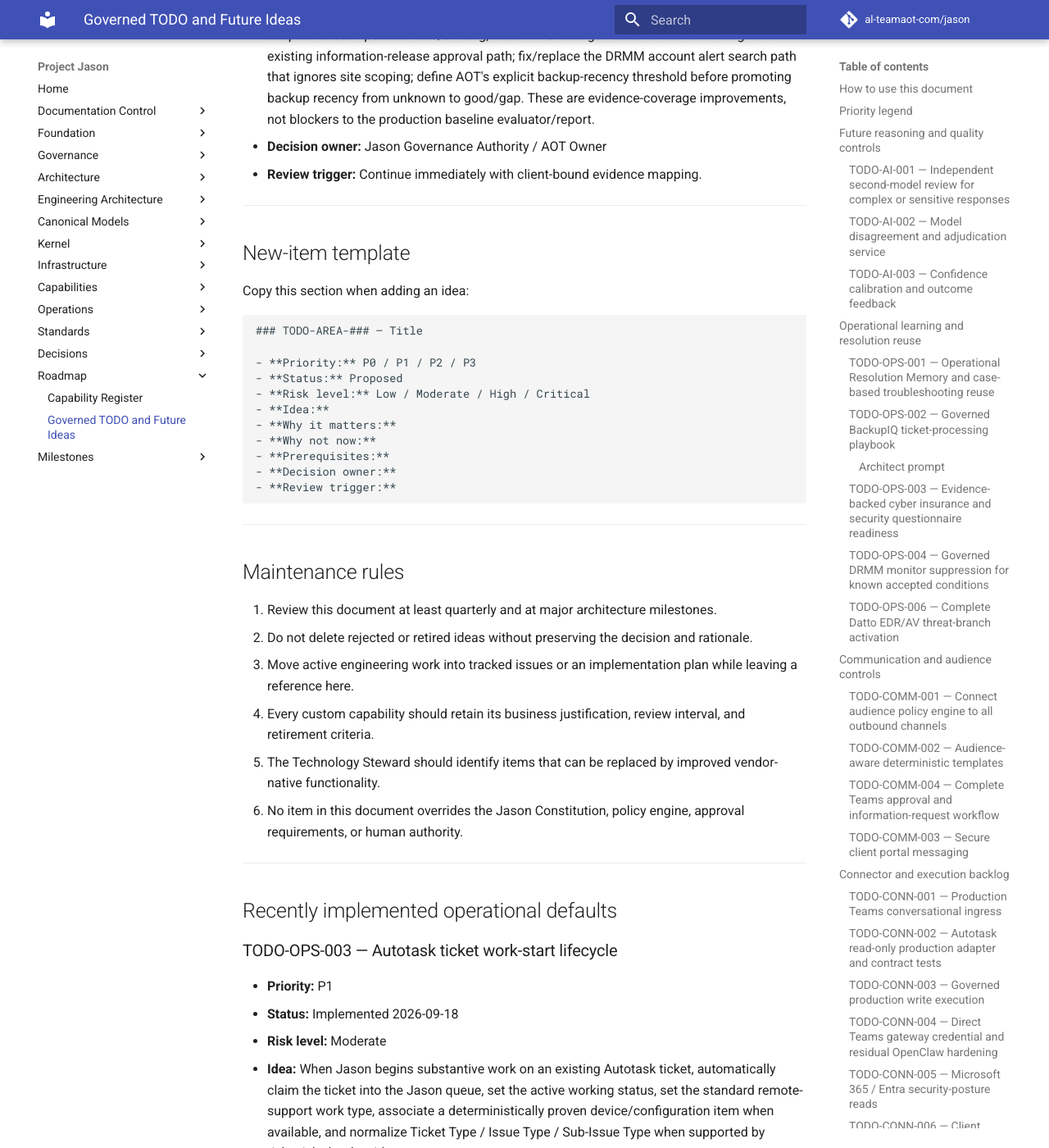
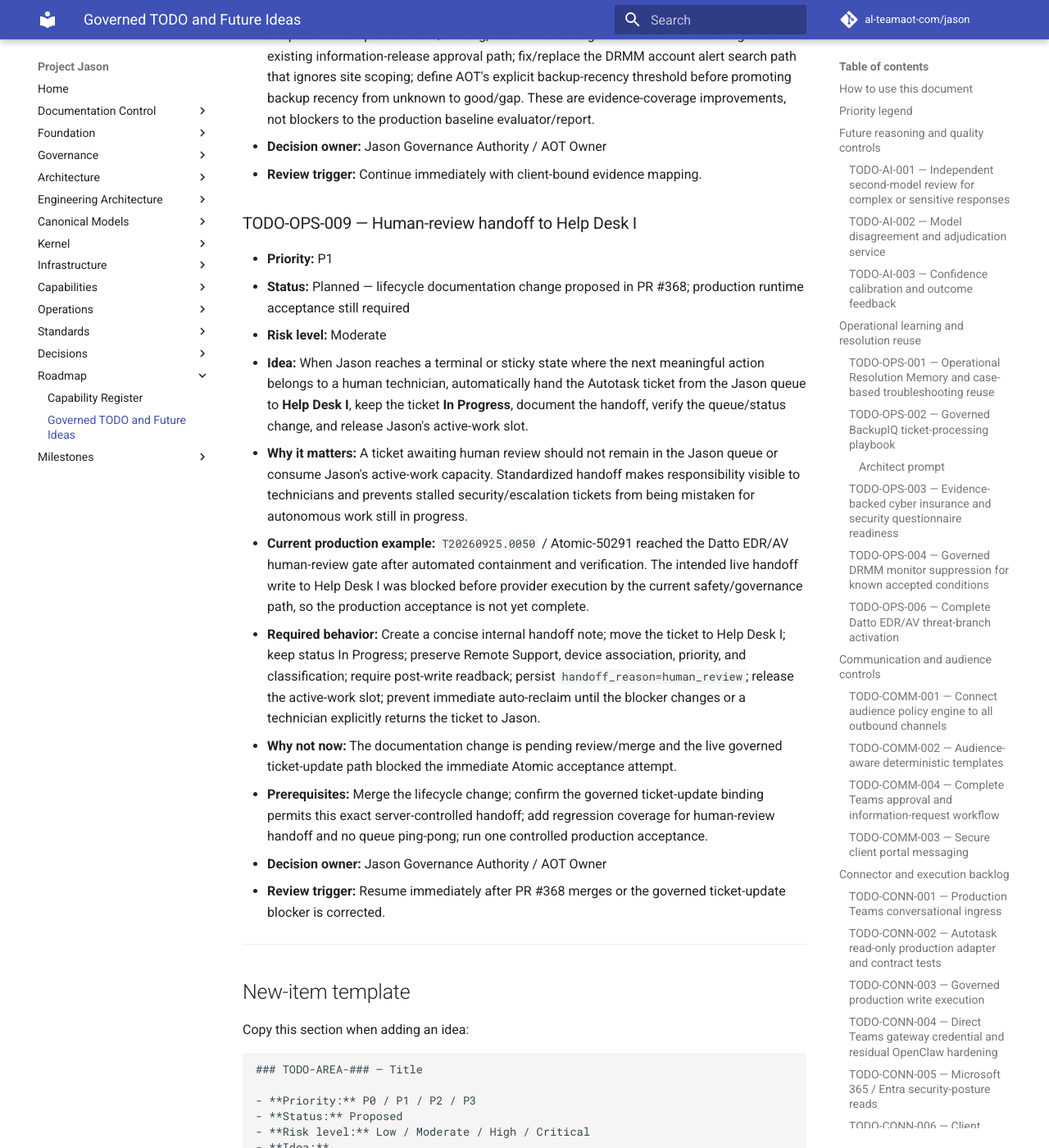
Before and after one commit to al-teamaot-com/jason, an MkDocs documentation site: the page built from docs/roadmaps/Project-Jason-TODO-and-Future-Ideas.md, in a window 1280 px wide and 1400 px high, scrolled down 52979 px. Shown: the whole window at 82% size. Built offline with MkDocs 1.6.1 and Material for MkDocs 9.7.7, drawn with Linux system fonts in a browser that asks for light colours; comment, search, counter and statistics services are not loaded.

Commit message:
Track human-review handoff to Help Desk I

```diff
--- a/docs/roadmaps/Project-Jason-TODO-and-Future-Ideas.md
+++ b/docs/roadmaps/Project-Jason-TODO-and-Future-Ideas.md
@@ -1205,6 +1205,21 @@
 - **Decision owner:** Jason Governance Authority / AOT Owner
 - **Review trigger:** Continue immediately with client-bound evidence mapping.
 
+
+### TODO-OPS-009 — Human-review handoff to Help Desk I
+
+- **Priority:** P1
+- **Status:** Planned — lifecycle documentation change proposed in PR #368; production runtime acceptance still required
+- **Risk level:** Moderate
+- **Idea:** When Jason reaches a terminal or sticky state where the next meaningful action belongs to a human technician, automatically hand the Autotask ticket from the Jason queue to **Help Desk I**, keep the ticket **In Progress**, document the handoff, verify the queue/status change, and release Jason's active-work slot.
+- **Why it matters:** A ticket awaiting human review should not remain in the Jason queue or consume Jason's active-work capacity. Standardized handoff makes responsibility visible to technicians and prevents stalled security/escalation tickets from being mistaken for autonomous work still in progress.
+- **Current production example:** `T20260925.0050` / Atomic-50291 reached the Datto EDR/AV human-review gate after automated containment and verification. The intended live handoff write to Help Desk I was blocked before provider execution by the current safety/governance path, so the production acceptance is not yet complete.
+- **Required behavior:** Create a concise internal handoff note; move the ticket to Help Desk I; keep status In Progress; preserve Remote Support, device association, priority, and classification; require post-write readback; persist `handoff_reason=human_review`; release the active-work slot; prevent immediate auto-reclaim until the blocker changes or a technician explicitly returns the ticket to Jason.
+- **Why not now:** The documentation change is pending review/merge and the live governed ticket-update path blocked the immediate Atomic acceptance attempt.
+- **Prerequisites:** Merge the lifecycle change; confirm the governed ticket-update binding permits this exact server-controlled handoff; add regression coverage for human-review handoff and no queue ping-pong; run one controlled production acceptance.
+- **Decision owner:** Jason Governance Authority / AOT Owner
+- **Review trigger:** Resume immediately after PR #368 merges or the governed ticket-update blocker is corrected.
+
 ---
 
 ## New-item template
```
